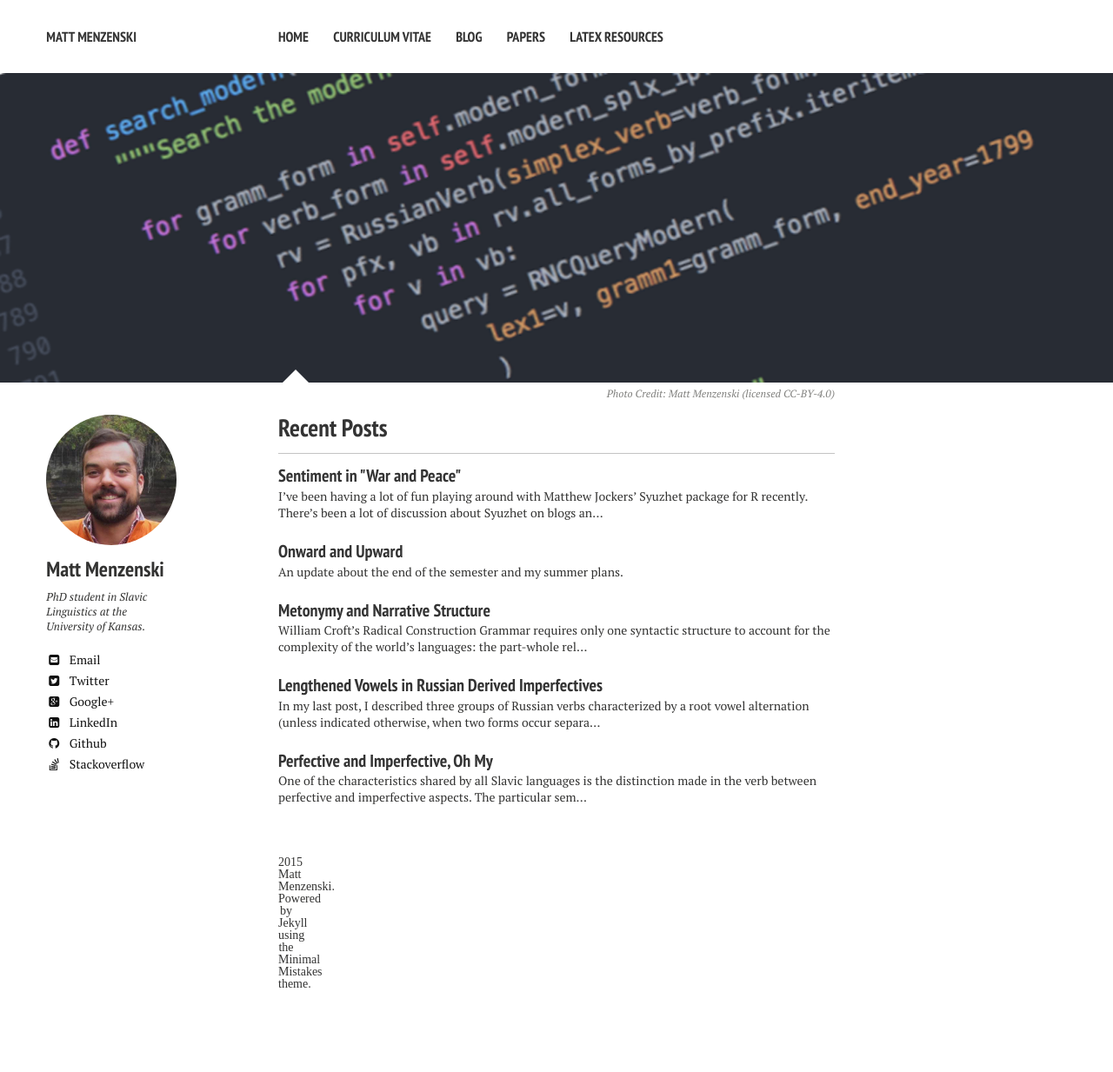
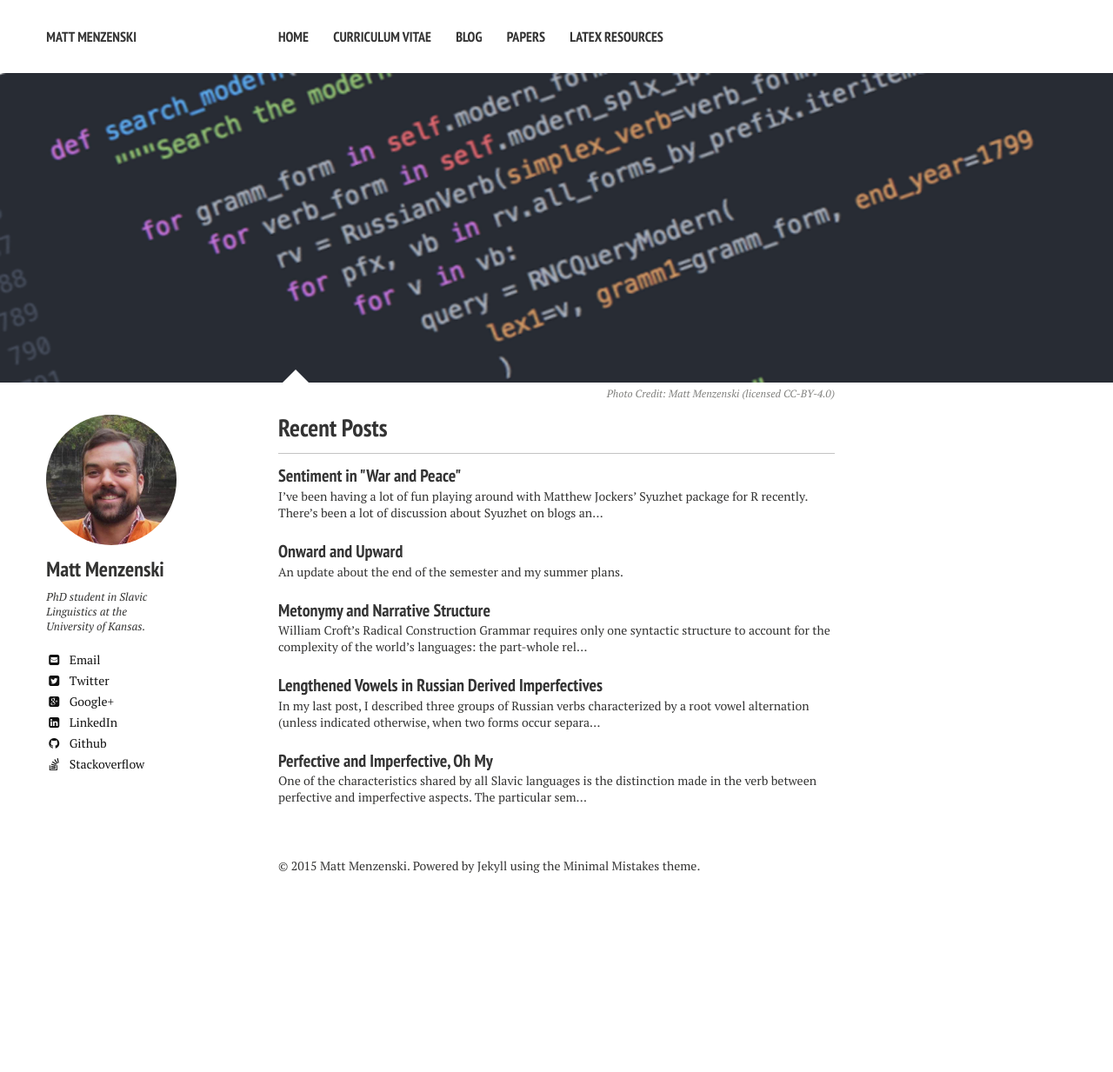
Before and after one commit to menzenski/menzenski.github.io, a Jekyll site: the page built from index.md, in a window 1280 px wide. Shown: the whole page at 87% size. Built offline with Jekyll 4.4.1, drawn with Linux system fonts in a browser that asks for light colours; nearby versions of some CDN libraries; after the commit the page ends 1054 px from its top, so only the background shows below that.

Commit message:
restore original footer

```diff
--- a/_includes/_footer.html
+++ b/_includes/_footer.html
@@ -12,4 +12,4 @@
 </div><!-- /.google-ads -->
 {% endif %}
 
-<span><i class="fa fa-fw fa-creative-commons"> {{ site.time | date: '%Y' }} {{ site.owner.name }}. Powered by <a href="http://jekyllrb.com" rel="nofollow">Jekyll</a> using the <a href="http://mademistakes.com/minimal-mistakes/" rel="nofollow">Minimal Mistakes</a> theme.</span>
+<span>&copy; {{ site.time | date: '%Y' }} {{ site.owner.name }}. Powered by <a href="http://jekyllrb.com" rel="nofollow">Jekyll</a> using the <a href="http://mademistakes.com/minimal-mistakes/" rel="nofollow">Minimal Mistakes</a> theme.</span>
```
